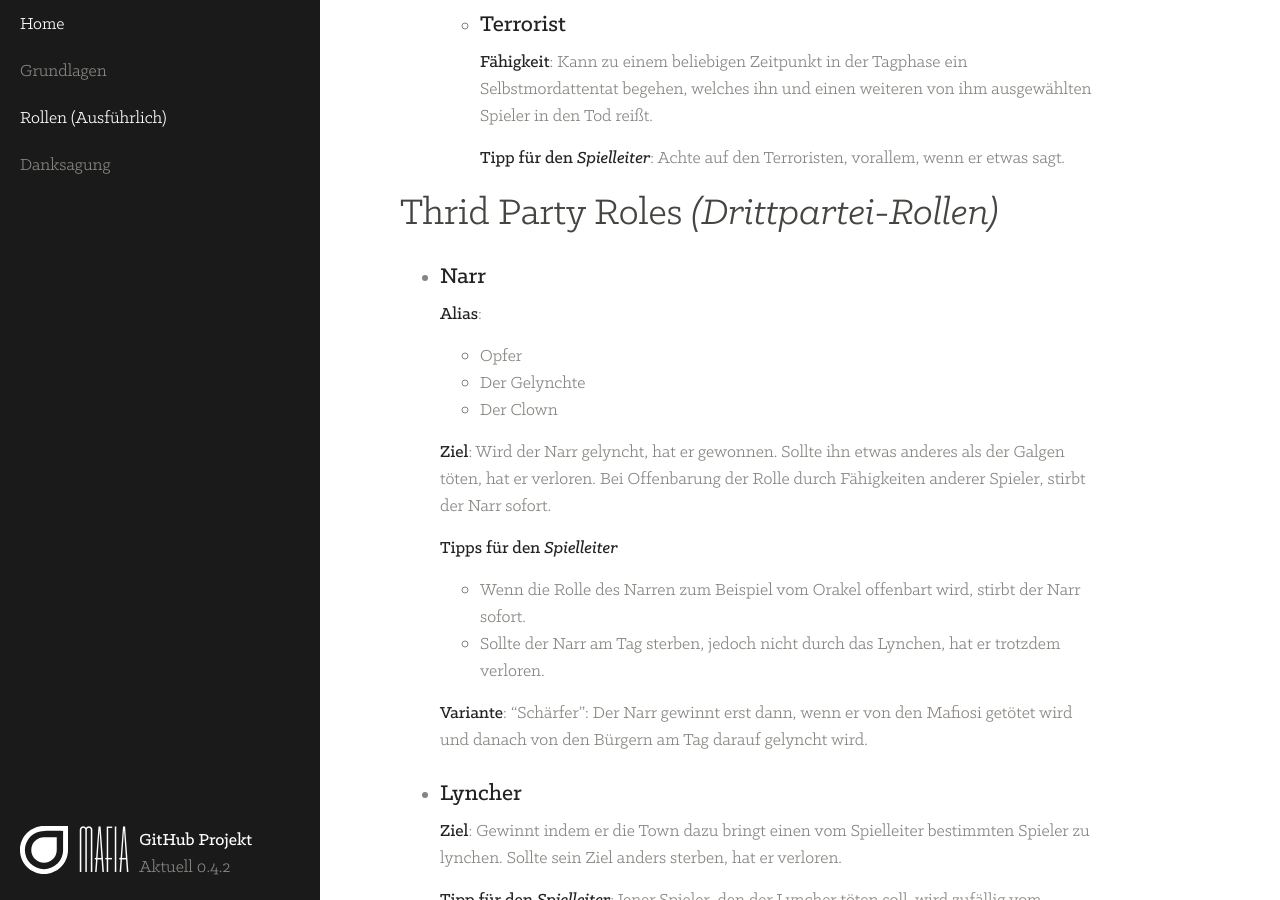
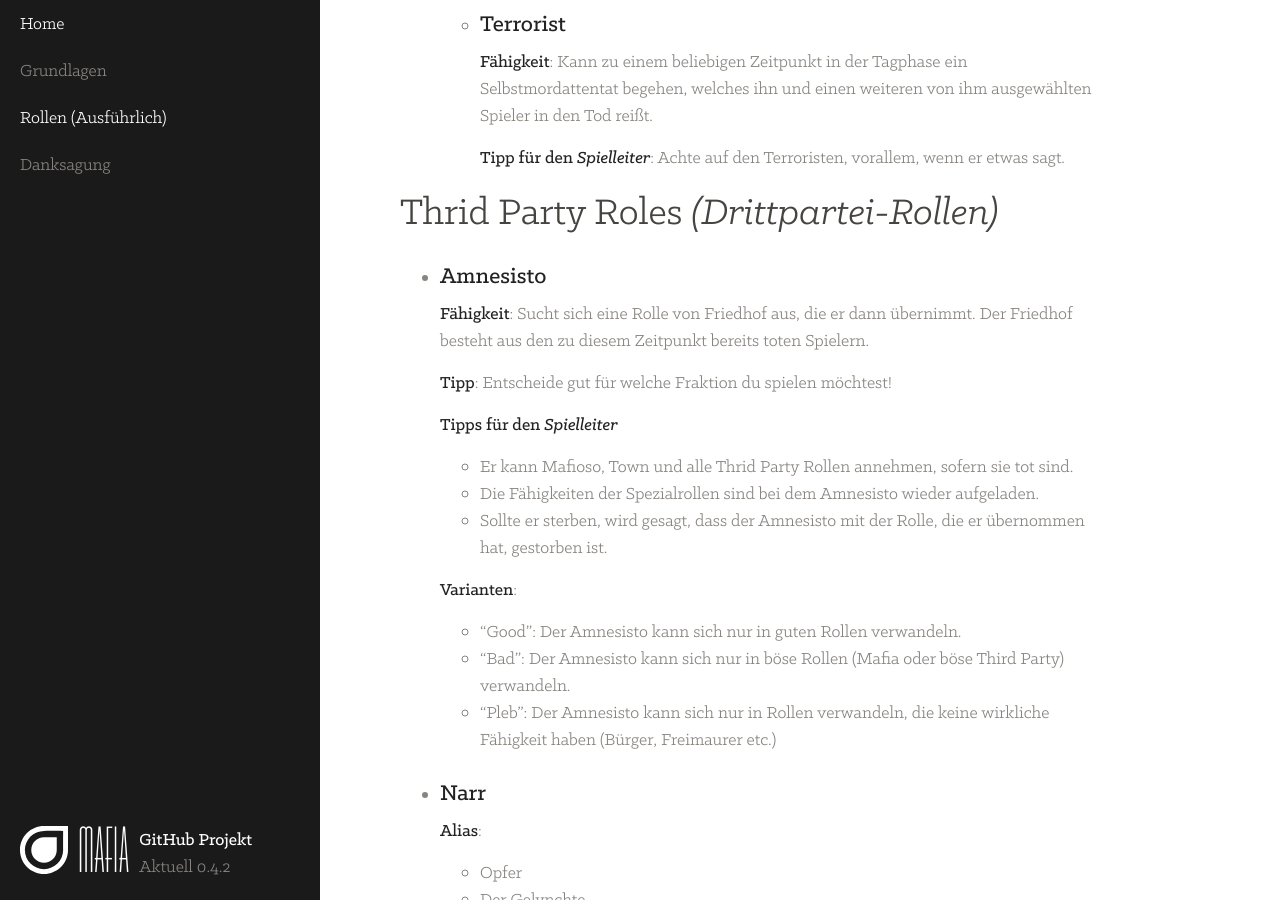
Before and after one commit to gamekeller/mafia, a Jekyll site: the page built from roles.md, in a window 1280 px wide and 900 px high, scrolled down 14879 px. Built offline with Jekyll 4.4.1, drawn with Linux system fonts in a browser that asks for light colours; emoji names are drawn with the system emoji font.

Commit message:
added Amnesisto (3partyrole)
Amnesisto(3partyrole) was added.

```diff
--- a/roles.md
+++ b/roles.md
@@ -544,6 +544,26 @@ Jede Rolle ist wichtig, egal ob Bürger oder Mafia Goon, also verschwendet sie n
 # Thrid Party Roles *(Drittpartei-Rollen)*
 {: #third-party}
 
+  - ### **Amnesisto**
+      {: #amnesisto}
+
+	  **Fähigkeit**: Sucht sich eine Rolle von Friedhof aus, die er dann übernimmt. Der Friedhof besteht aus den zu diesem Zeitpunkt bereits toten Spielern.
+
+	  **Tipp**: Entscheide gut für welche Fraktion du spielen möchtest!
+
+	  **Tipps für den *Spielleiter***
+
+	  * Er kann Mafioso, Town und alle Thrid Party Rollen annehmen, sofern sie tot sind.
+	  * Die Fähigkeiten der Spezialrollen sind bei dem Amnesisto wieder aufgeladen.
+	  * Sollte er sterben, wird gesagt, dass der Amnesisto mit der Rolle, die er übernommen hat, gestorben ist.
+
+	  **Varianten**:
+
+	  * “Good”: Der Amnesisto kann sich nur in guten Rollen verwandeln.
+	  * “Bad”: Der Amnesisto kann sich nur in böse Rollen (Mafia oder böse Third Party) verwandeln.
+	  * “Pleb”: Der Amnesisto kann sich nur in Rollen verwandeln, die keine wirkliche Fähigkeit haben (Bürger, Freimaurer etc.)
+
+
   - ### **Narr**
       {: #narr}
 
```
Also changed, not shown: general.md (+2 -0 lines).
